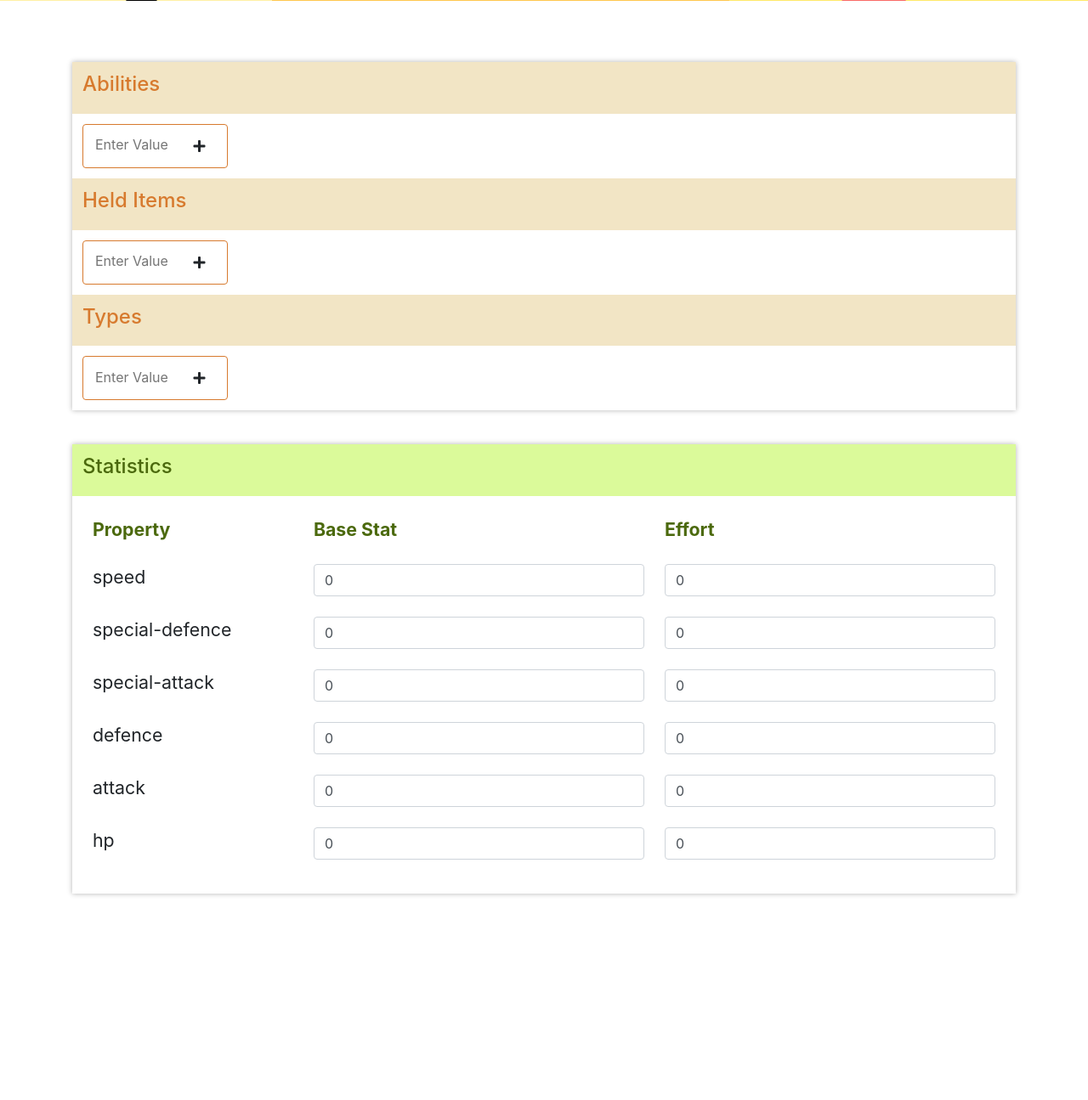
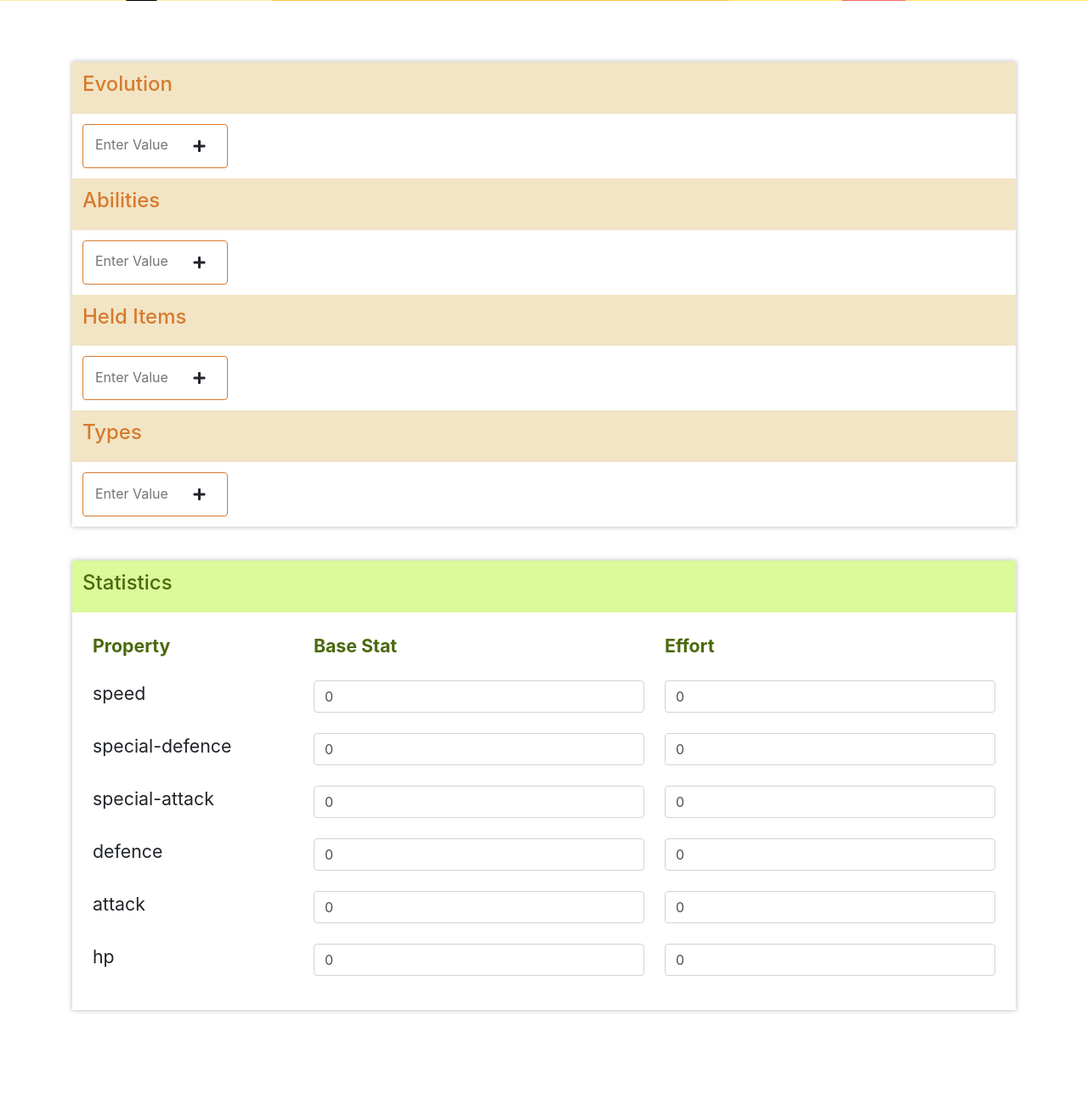
Before and after one commit to gilbertgit95/pokemon-django, a Django app: page /add-pokemon in a window 1280 px wide. Shown: the part 561-1856 px from the top of the page at 85% size. Before the commit the page ends 1616 px from the top, so only its background shows below. Run offline with Django 3.2, Linux system fonts and the light colour scheme; some libraries are stand-ins or nearby versions.

Commit message:
Requirements(9.a) add evolution section

```diff
--- a/pokepolls/models.py
+++ b/pokepolls/models.py
@@ -4,7 +4,7 @@ from django.db import models
 class Pokemon(models.Model):
 
     poke_id = models.PositiveIntegerField()
-    evolution = models.CharField(max_length=20)
+    evolution = models.CharField(max_length=200)
     name = models.CharField(max_length=50)
     height = models.FloatField()
     weight = models.FloatField()
--- a/pokepolls/views.py
+++ b/pokepolls/views.py
@@ -29,6 +29,23 @@ class DetailView(View):
         poke['stats'] = poke['stats'].split(',')
         poke['stats'] = [item.split(':') for item in poke['stats']]
 
+        # add details for evolution
+        poke['evolution_details'] = []
+        evolPokes = poke['evolution'].split(',')
+        for evolPoke in evolPokes:
+            try:
+                pokeData = serializers.serialize('json', Pokemon.objects.filter(name=evolPoke))
+                pokeData = json.loads(pokeData)[0]
+                pokeData = pokeData['fields']
+                is_owner = False
+                print(f"{ poke['name'] } == { pokeData['name'] }")
+                if poke['name'] == pokeData['name']:
+                    is_owner = True
+
+                poke['evolution_details'].append({'name': evolPoke, 'detail': pokeData, 'is_owner': is_owner})
+            except:
+                poke['evolution_details'].append({'name': evolPoke, 'detail': None})
+
         return render(request, 'pokemon.html', {'pokemon': poke})
 
 class AddView(View):
@@ -38,6 +55,7 @@ class AddView(View):
         poke['weight'] = 0
         poke['height'] = 0
         poke['image'] = ''
+        poke['evolution'] = []
         poke['abilities'] = []
         poke['held_items'] = []
         poke['types'] = []
--- a/static/scripts/poke-form.js
+++ b/static/scripts/poke-form.js
@@ -26,12 +26,24 @@ $(document).ready(() => {
     let heightForm = $('#height_form')
     let pokeidForm = $('#pokeid_form')
 
+    let evolutionAddBtn = $('#evolution_add')
     let abilityAddBtn = $('#ability_add')
     let itemAddBtn = $('#item_add')
     let typeAddBtn = $('#type_add')
 
     let saveBtn = $('#save_btn')
     let submitForm = $('#submit_form')
+
+    evolutionAddBtn.find('button').click(() => {
+        let inp = evolutionAddBtn.find('input')
+        let val = inp.val()
+
+        if (val && val.length) {
+            let el = createListElement(val, 'evolution')
+            $(el).insertBefore(evolutionAddBtn)
+            inp.val('')
+        }
+    })
 
     abilityAddBtn.find('button').click(() => {
         let inp = abilityAddBtn.find('input')
@@ -67,6 +79,7 @@ $(document).ready(() => {
     })
 
     saveBtn.click(() => {
+        let evolutionForm = $('.evolution-value')
         let abilitiesForm = $('.ability-value')
         let heldItemsForm = $('.item-value')
         let typesForm = $('.type-value')
@@ -77,11 +90,15 @@ $(document).ready(() => {
         let weight = weigthForm.val()
         let height = heightForm.val()
         let pokeid = pokeidForm.val()
+        let evolution = []
         let abilities = []
         let items = []
         let types = []
         let stats = []
 
+        evolutionForm.each((e, el) => {
+            evolution.push($(el).find('input').val())
+        })
         abilitiesForm.each((e, el) => {
             abilities.push($(el).find('input').val())
         })
@@ -100,6 +117,7 @@ $(document).ready(() => {
             stats.push(`${ td }:${ baseStat }:${ effort }`)
         })
 
+        evolution = evolution.join(',')
         abilities = abilities.join(',')
         items = items.join(',')
         types = types.join(',')
@@ -116,6 +134,7 @@ $(document).ready(() => {
         inputs[6].value = items
         inputs[7].value = types
         inputs[8].value = stats
+        inputs[8].value = evolution
 
         submitForm.find('button').click()
     })
--- a/static/scripts/pokemon.js
+++ b/static/scripts/pokemon.js
@@ -35,4 +35,6 @@ $(document).ready(() => {
             console.log(e)
         })
     })
+
+    $('[data-toggle="tooltip"]').tooltip();
 })
--- a/templates/poke-form.html
+++ b/templates/poke-form.html
@@ -77,6 +77,40 @@
                 <div class="" style="margin-top: 40px;
                                     box-shadow: 0px 0px 6px 0px rgba(0, 0, 0, 0.3);">
                     <table class="table table-borderless" style="color: #d77a2e;">
+                        <tbody style="font-size: 16pt;">
+                            <tr style="background: #f2e5c5;">
+                                <td><h4>Evolution</h4></td>
+                            </tr>
+                            <tr>
+                                <td>
+                                    {% for evol in pokemon.evolution %}
+                                        <span class="btn evolution-value" style="border: 1px solid #d77a2e;">
+                                            <input class="from-control"
+                                                value="{{ evol }}"
+                                                placeholder="Enter Value"
+                                                style="width: 100px;
+                                                        border: none;
+                                                        outline: none;
+                                                        background: none;">
+                                            <button class="btn" onclick="removeParentEl(this)">
+                                                <i class="fa fa-trash"></i>
+                                            </button>
+                                        </span>
+                                    {% endfor %}
+                                    <span id="evolution_add" class="btn" style="border: 1px solid #d77a2e;">
+                                        <input class="from-control"
+                                            placeholder="Enter Value"
+                                            style="width: 100px;
+                                                    border: none;
+                                                    outline: none;
+                                                    background: none;">
+                                        <button class="btn" style="outline: none;">
+                                            <i class="fa fa-plus"></i>
+                                        </button>
+                                    </span>
+                                </td>
+                            </tr>
+                        </tbody>
                         <tbody style="font-size: 16pt;">
                             <tr style="background: #f2e5c5;">
                                 <td><h4>Abilities</h4></td>
@@ -227,6 +261,7 @@
         <input type="text" value="" name="items" />
         <input type="text" value="" name="types" />
         <input type="text" value="" name="stats" />
+        <input type="text" value="" name="evolution" />
         {% csrf_token %}
         <button type="submit">submit</button>
     </form>
```
Also changed, not shown: pokepolls/management/commands/initcontent.py (+28 -0 lines), templates/pokemon.html (+38 -0 lines), pokepolls/migrations/0003_auto_20191214_1515.py (added), static/assets/empty-icon.png (added).
